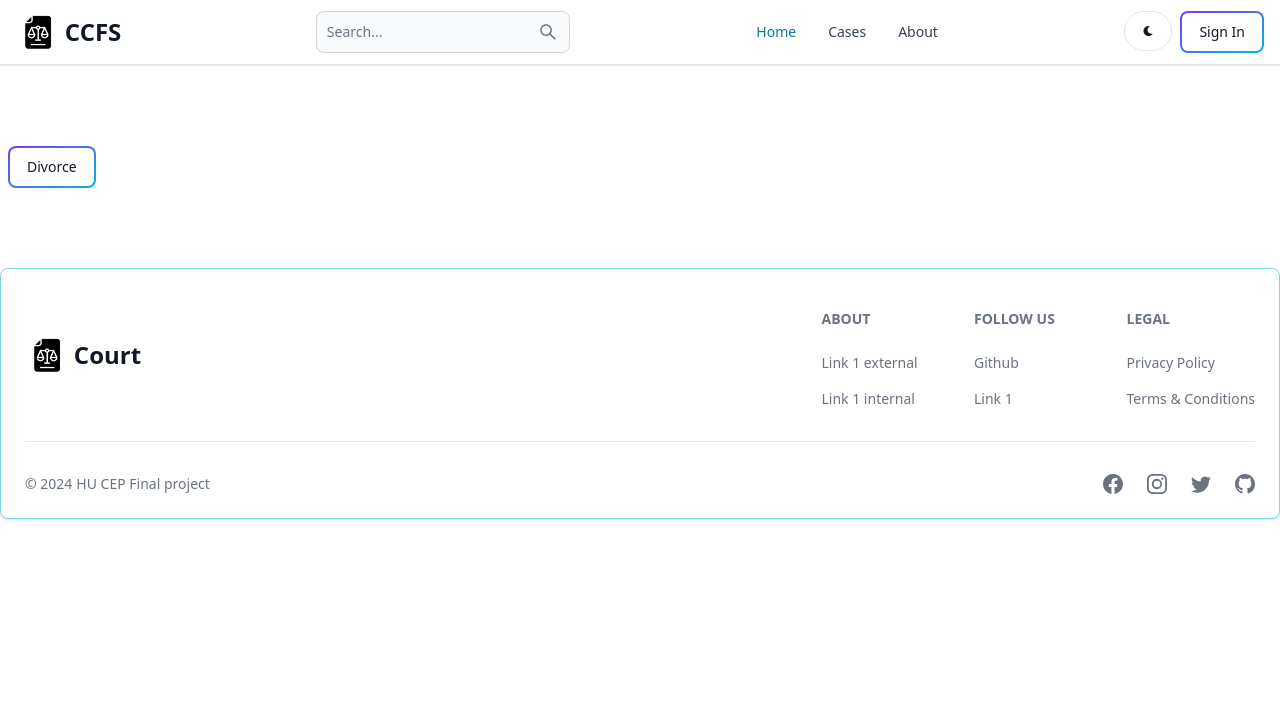
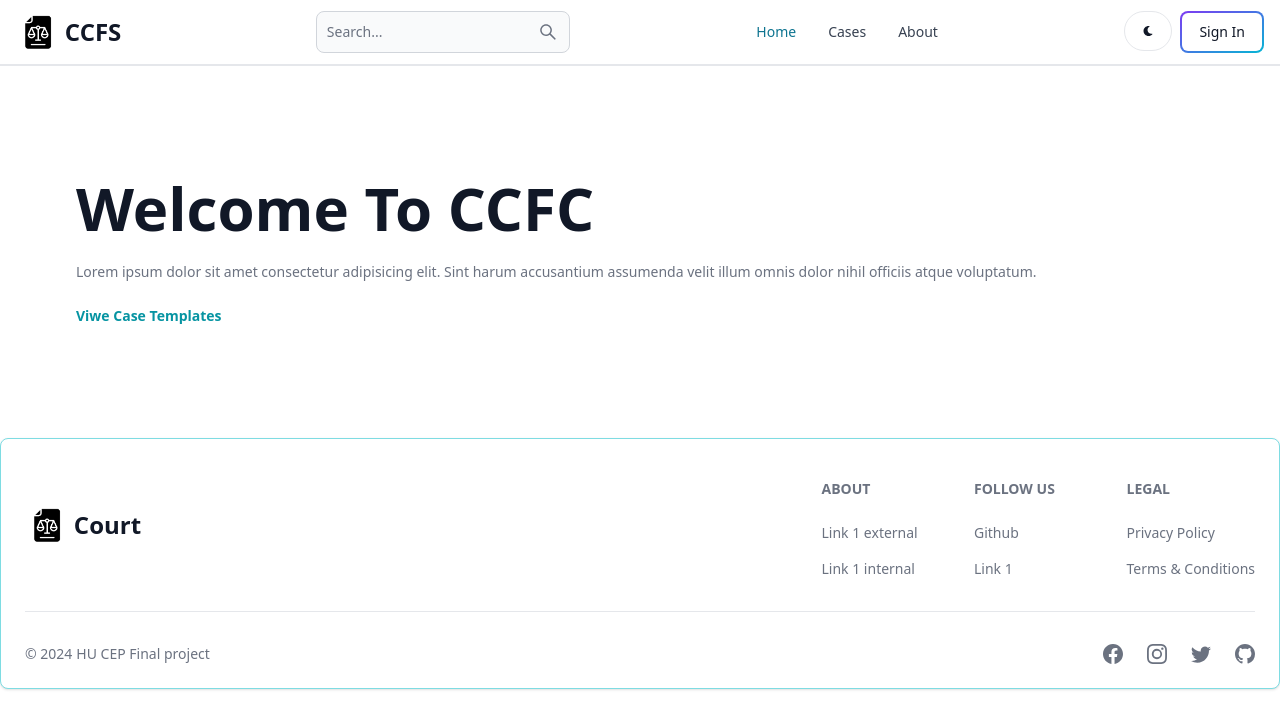
Before and after one commit to Naod36/mern-project, a React (Vite) app in the folder client/: page / in a window 1280 px wide. Shown: the top 728 px of the page. Built offline with nearby package versions, Linux system fonts and the light colour scheme; no server answers.

Commit message:
case template for case page

```diff
--- a/client/package.json
+++ b/client/package.json
@@ -25,6 +25,7 @@
     "redux-persist": "^6.0.0"
   },
   "devDependencies": {
+    "@tailwindcss/line-clamp": "^0.4.4",
     "@types/react": "^18.2.66",
     "@types/react-dom": "^18.2.22",
     "@vitejs/plugin-react-swc": "^3.5.0",
--- /dev/null
+++ b/client/src/components/PostCard.jsx
@@ -0,0 +1,26 @@
+import { Link } from "react-router-dom";
+export default function PostCard({ caseTemplate }) {
+  return (
+    <div className="group relative w-full border border-teal-500 hover:border-2 h-[280px] overflow-hidden rounded-lg sm:w-[350px]">
+      <Link to={`/case-page/${caseTemplate.slug}`}>
+        <img
+          src={caseTemplate.image}
+          alt="post cover"
+          className="h-[200px] w-full object-cover group-hover:h-[150px] translate-all duration-300 z-20"
+        />
+      </Link>
+      <div className="p-3 flex flex-col gap-2 ">
+        <p className="text-lg font-semibold line-clamp-2">
+          {caseTemplate.title}
+        </p>
+        <span className="italic text-sm">{caseTemplate.category}</span>
+        <Link
+          to={`/case-page/${caseTemplate.slug}`}
+          className="z-10 group-hover:bottom-0 absolute bottom-[-200px] left-0 right-0 border-teal-500 text-teal-500 hover:bg-teal-500 hover:text-white duration-300 py-2 text-center rounded-md !rounded-tl-none m-2"
+        >
+          View Case
+        </Link>
+      </div>
+    </div>
+  );
+}
--- a/client/src/pages/Home.jsx
+++ b/client/src/pages/Home.jsx
@@ -1,19 +1,40 @@
-import React from "react";
+import React, { useEffect, useState } from "react";
 import { Link } from "react-router-dom";
 import { Button } from "flowbite-react";
 
 export default function Home() {
+  const [cases, setCases] = useState([]);
+
+  useEffect(() => {
+    const fetchcases = async () => {};
+  }, []);
   return (
     <div>
-      <Link to="/case-submitions">
-        <Button
-          className="mx-2 my-20 items-center justify-between"
-          gradientDuoTone="purpleToBlue"
-          outline
+      <div className="flex flex-col gap-6 px-3 max-w-6xl mx-auto p-28">
+        <h1 className="text-3xl font-bold lg:text-6xl">Welcome To CCFC</h1>
+        <p className="text-gray-500 text-xs sm:text-sm">
+          Lorem ipsum dolor sit amet consectetur adipisicing elit. Sint harum
+          accusantium assumenda velit illum omnis dolor nihil officiis atque
+          voluptatum.
+        </p>
+        <Link
+          to="/cases"
+          className="text-xs sm:text-sm text-teal-500 font-bold hover:underline"
         >
-          Divorce
-        </Button>
-      </Link>
+          Viwe Case Templates
+        </Link>
+      </div>
     </div>
+    // <div>
+    //   <Link to="/case-submitions">
+    //     <Button
+    //       className="mx-2 my-20 items-center justify-between"
+    //       gradientDuoTone="purpleToBlue"
+    //       outline
+    //     >
+    //       Divorce
+    //     </Button>
+    //   </Link>
+    // </div>
   );
 }
--- a/client/src/pages/Projects.jsx
+++ b/client/src/pages/Projects.jsx
@@ -1,5 +1,47 @@
-import React from "react";
+import React, { useEffect, useState } from "react";
+import { Link } from "react-router-dom";
+import { Button } from "flowbite-react";
+import PostCard from "../components/PostCard";
+export default function Projects() {
+  const [cases, setCases] = useState([]);
 
-export default function Projects() {
-  return <div>Case Templates</div>;
+  useEffect(() => {
+    const fetchCaseTemplates = async () => {
+      const res = await fetch("api/case/getcasetemplates");
+      const data = await res.json();
+
+      if (res.ok) {
+        setCases(data.cases);
+      }
+    };
+    fetchCaseTemplates();
+  }, []);
+  return (
+    <div>
+      <div>
+        <div className="flex flex-col gap-6 px-3 max-w-6xl mx-auto p-28">
+          <h1 className="text-3xl font-bold lg:text-6xl">Welcome To CCFC</h1>
+          <p className="text-gray-500 text-xs sm:text-sm">
+            Lorem ipsum dolor sit amet consectetur adipisicing elit. Sint harum
+            accusantium assumenda velit illum omnis dolor nihil officiis atque
+            voluptatum.
+          </p>
+        </div>
+      </div>
+      <div className="mx-w-6xl mx-auto p-3 flex flex-col gap-6 py-7">
+        {cases && cases.length > 0 && (
+          <div className="">
+            <h2 className="text-2xl font-semibold text-center">
+              Case Templates
+            </h2>
+            <div className="flex flex-wrap gap-5 mt-5 justify-center items-center mb-5">
+              {cases.map((caseTemplate) => (
+                <PostCard key={caseTemplate._id} caseTemplate={caseTemplate} />
+              ))}
+            </div>
+          </div>
+        )}
+      </div>
+    </div>
+  );
 }
--- a/client/tailwind.config.js
+++ b/client/tailwind.config.js
@@ -10,5 +10,9 @@ export default {
   theme: {
     extend: {},
   },
-  plugins: [require("flowbite/plugin"), require("tailwind-scrollbar")],
+  plugins: [
+    require("flowbite/plugin"),
+    require("tailwind-scrollbar"),
+    require("@tailwindcss/line-clamp"),
+  ],
 };
```
Also changed, not shown: 1 other file (tests, documents, lock files or other folders).
